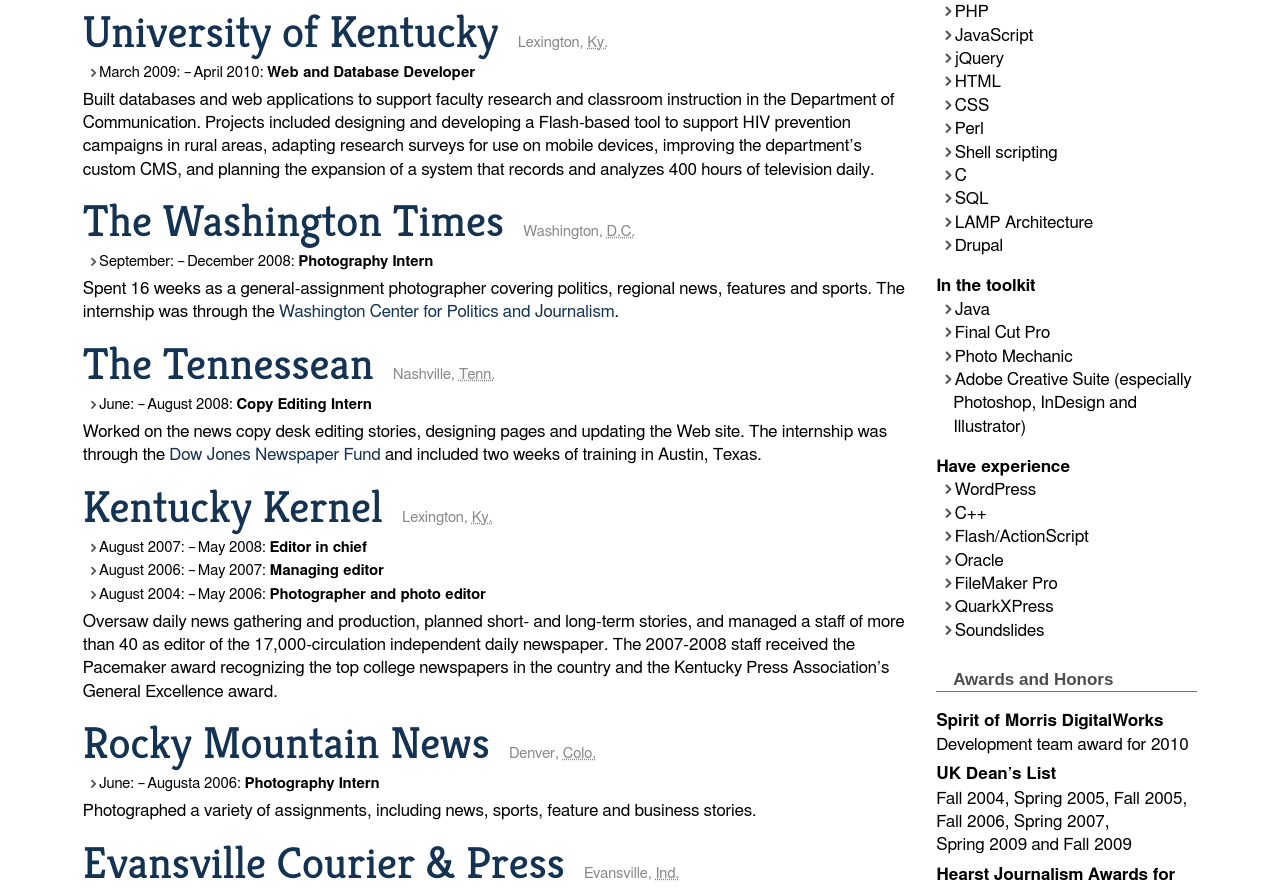
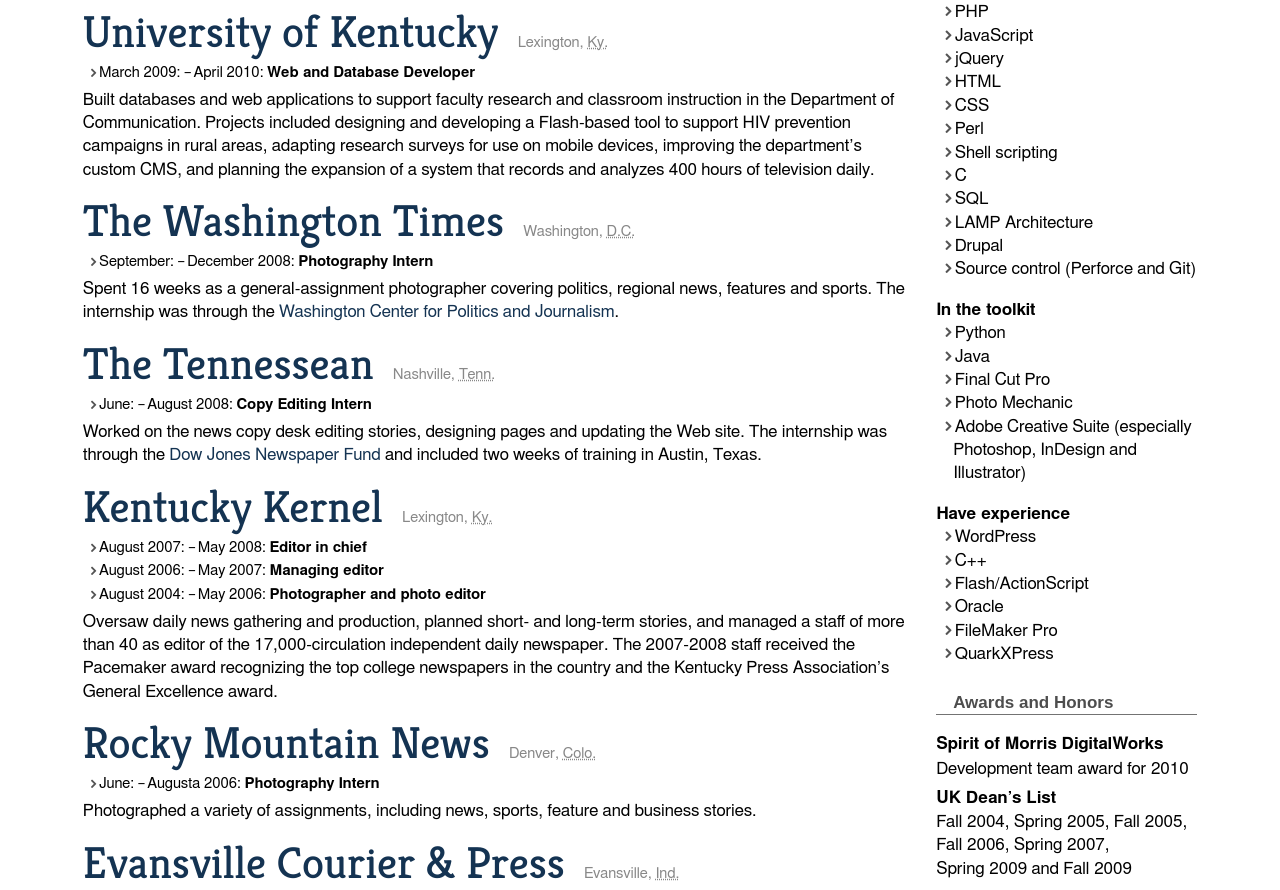
Before and after one commit to ksmiley/keithsmiley.net, a PHP site: page /cv/ in a window 1280 px wide. Shown: the part 812-1702 px from the top of the page. Run offline with PHP 8.4, Linux system fonts and the light colour scheme.

Commit message:
Added some skills.

```diff
--- a/htdocs/cv/index.php
+++ b/htdocs/cv/index.php
@@ -226,11 +226,13 @@ Built databases and web applications to support faculty research and classroom i
             <li>SQL</li>
             <li>LAMP Architecture</li>
             <li>Drupal</li>
+            <li>Source control (Perforce and Git)</li>
           </ul>
         </article>
         <article>
           <h2>In the toolkit</h2>
           <ul>
+            <li>Python</li>
             <li>Java</li>
             <li>Final Cut Pro</li>
             <li>Photo Mechanic</li>
@@ -246,7 +248,6 @@ Built databases and web applications to support faculty research and classroom i
             <li>Oracle</li>
             <li>FileMaker Pro</li>
             <li>QuarkXPress</li>
-            <li>Soundslides</li>
           </ul>
         </article>
       </section>
```
